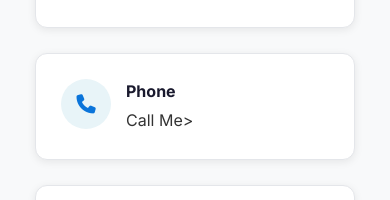
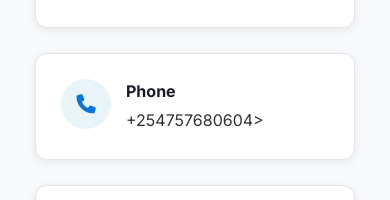
Before and after one commit to stanny254/STANTECHS, a plain HTML site: page contact.html in a window 390 px wide. Shown: the part 1157-1357 px from the top of the page. Drawn offline with nearby package versions, Linux system fonts and the light colour scheme.

Commit message:
Update phone link to display phone number

```diff
--- a/contact.html
+++ b/contact.html
@@ -110,7 +110,7 @@
             <div class="info-icon"><i class="fa-solid fa-phone"></i></div>
             <div>
               <h4>Phone</h4>
-              <p<a href="Tel:+254757680604">Call Me</a>> </p>
+              <p<a href="Tel:+254757680604">+254757680604</a>> </p>
             </div>
           </div>
           <div class="contact-info-card">
```
